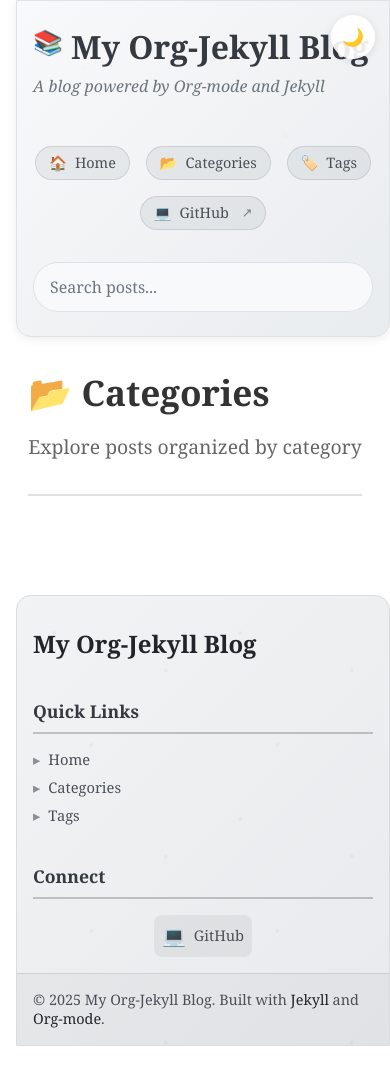
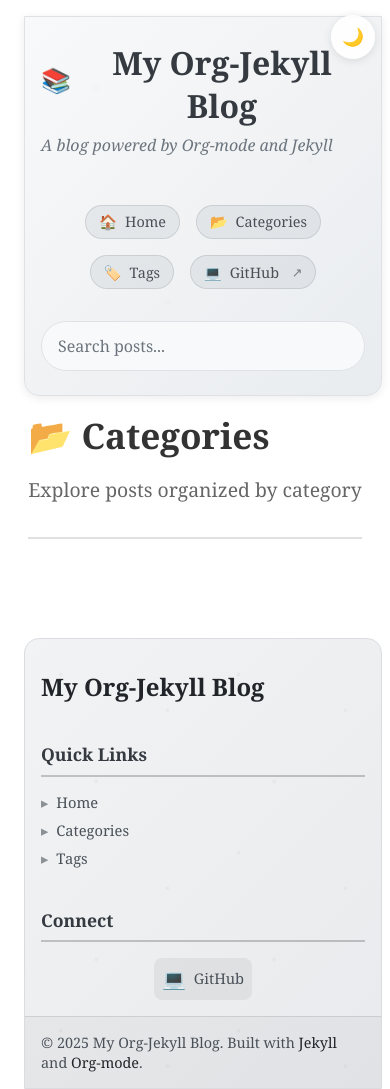
Before and after one commit to rvf0068/my-jekyll, a Jekyll site: the page built from categories/index.html, in a window 390 px wide. Built offline with Jekyll 4.4.1, drawn with Linux system fonts in a browser that asks for light colours; some web fonts are replaced; before the commit the page ends 1046 px from its top, so only the background shows below that.

Commit message:
style(responsive): Adjust heading sizes and margins on mobile

```diff
--- a/css/app.css
+++ b/css/app.css
@@ -498,13 +498,13 @@
 /* Responsive design */
 @media (max-width: 768px) {
   .site-header {
-    margin: 0 0.5rem 2rem 0.5rem;
-    max-width: calc(100vw - 1rem);
+    margin: 1rem 1rem 1rem 1rem;
+    max-width: calc(100vw - 2rem);
   }
 
   .site-footer {
-    margin: 4rem 0.5rem 0 0.5rem;
-    max-width: calc(100vw - 1rem);
+    margin: 4rem 1rem 0 1rem;
+    max-width: calc(100vw - 2rem);
   }
 
   .header-content {
@@ -644,22 +644,22 @@
   font-weight: bold;
 }
 h1 {
-  font-size: 2rem;
+  font-size: 1.8rem;
 }
 h2 {
-  font-size: 1.7rem;
+  font-size: 1.5rem;
 }
 h3 {
-  font-size: 1.5rem;
+  font-size: 1.3rem;
 }
 h4 {
-  font-size: 1.3rem;
+  font-size: 1.2rem;
 }
 h5 {
-  font-size: 1.2rem;
+  font-size: 1.1rem;
 }
 h6 {
-  font-size: 1.1rem;
+  font-size: 1rem;
 }
 
 p,
```
